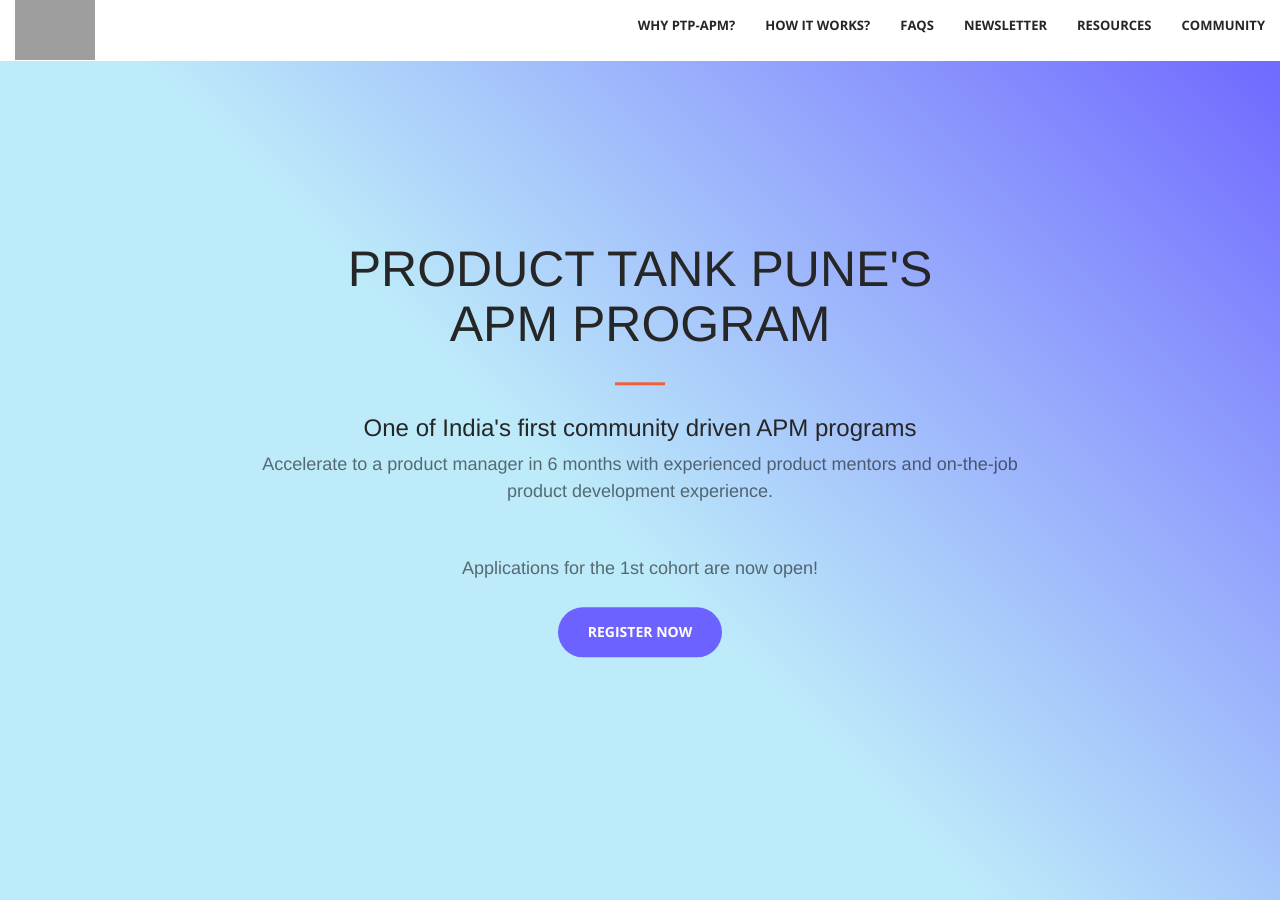
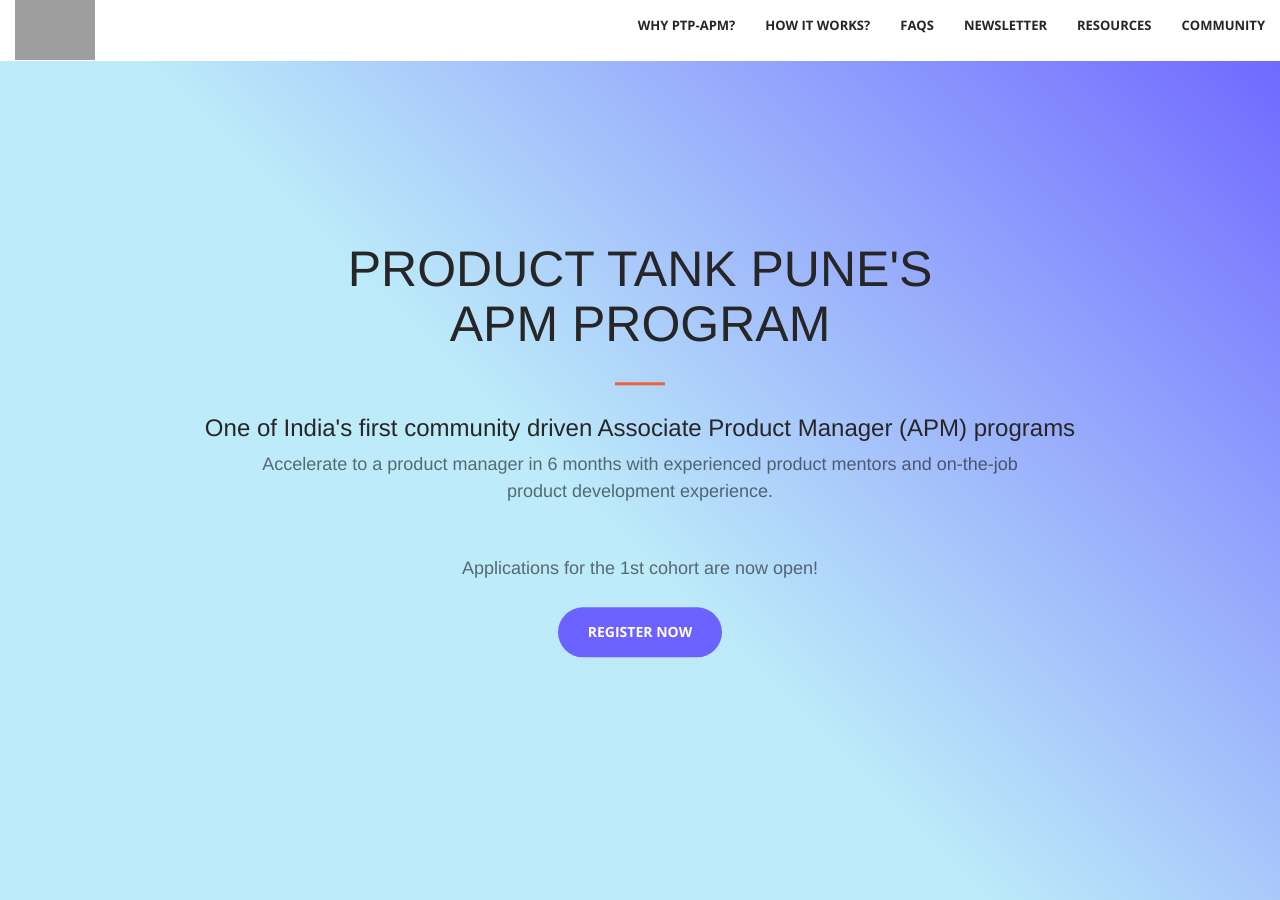
Before and after one commit to ProductTankPune/ptpapm, a Jekyll site: the page built from index.html, in a window 1280 px wide and 900 px high. Built offline with Jekyll 4.4.1, drawn with Linux system fonts in a browser that asks for light colours; grey boxes are pictures that could not be loaded.

```diff
--- a/_includes/header.html
+++ b/_includes/header.html
@@ -3,7 +3,7 @@
         <div class="header-content-inner">
             <h1 style="font-size:45px !important;">Product Tank Pune's <br> APM Program</h1>
             <hr>
-            <h3 style="font-weight:400">One of India's first community driven APM programs</h3>
+            <h3 style="font-weight:400">One of India's first community driven Associate Product Manager (APM) programs</h3>
 	    <p>Accelerate to a product manager in 6 months with experienced product mentors and on-the-job product development experience.</p>
 	    <p>Applications for the 1st cohort are now open!</p>
             <a href="https://forms.gle/amuBVgeTcVf1yhudA" target="_blank" style="margin-top:-25px;" class="btn btn-primary btn-xl page-scroll">Register Now</a>
```
